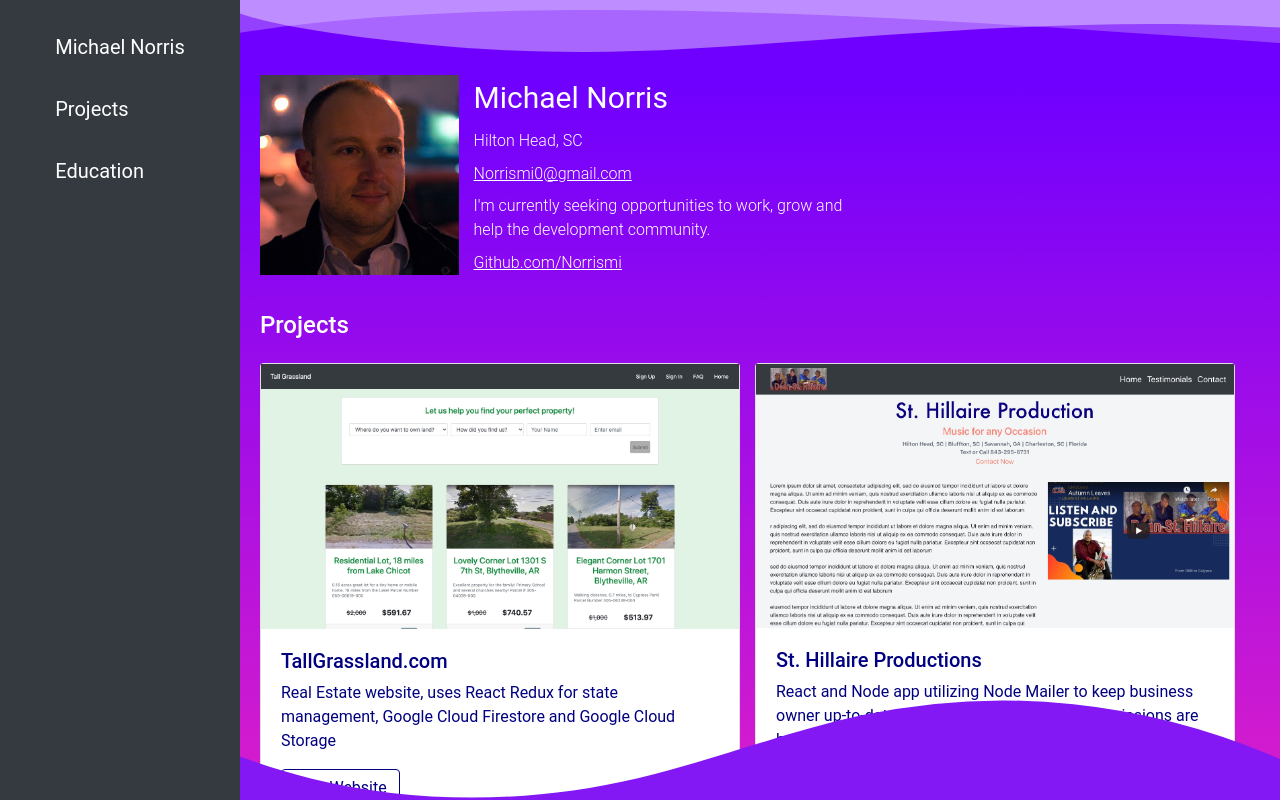
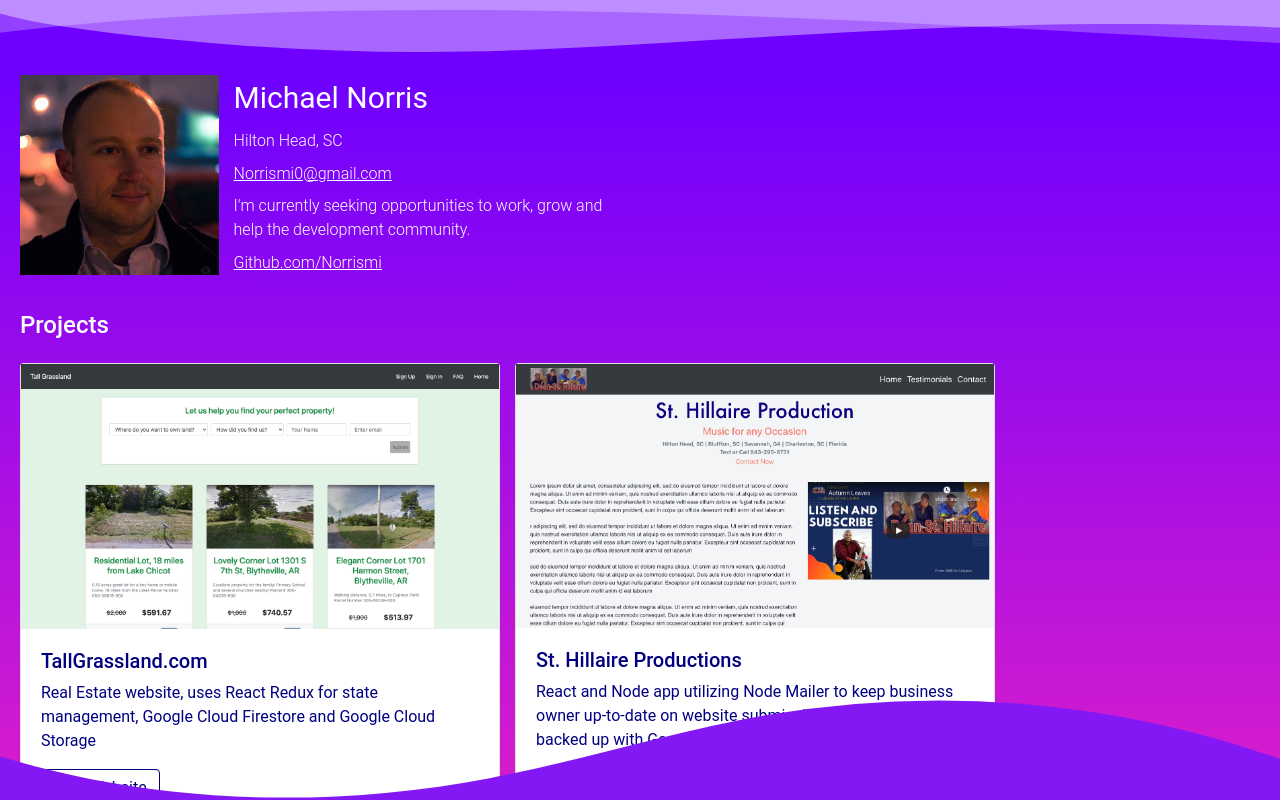
Before and after one commit to Norrismi/react_portfolio, a React (Create React App) app: page /projects in a window 1280 px wide. Built offline with nearby package versions, Linux system fonts and the light colour scheme.

Commit message:
before reworking navbar

```diff
--- a/package.json
+++ b/package.json
@@ -6,9 +6,9 @@
     "@testing-library/jest-dom": "^4.2.4",
     "@testing-library/react": "^9.3.2",
     "@testing-library/user-event": "^7.1.2",
-    "bootstrap": "^4.5.1",
+    "bootstrap": "^4.6.0",
     "react": "^16.13.1",
-    "react-bootstrap": "^1.3.0",
+    "react-bootstrap": "^1.4.3",
     "react-dom": "^16.13.1",
     "react-router-dom": "^5.2.0",
     "react-scripts": "3.4.1"
--- a/src/components/Nav/SideNav/SideNav.css
+++ b/src/components/Nav/SideNav/SideNav.css
@@ -1,4 +1,4 @@
-.right-side{
+/* .right-side{
     height: 100vh;
 
 }
@@ -6,6 +6,16 @@
 .left-side{
     height: 100vh;
 
+} */
+
+.sidebar__container{
+    display: flex;
+    flex-direction: column !important;
+}
+
+.sidenav__links{
+    display: flex;
+    flex-direction: column !important ;
 }
 
 
--- a/src/components/Nav/SideNav/SideNav.js
+++ b/src/components/Nav/SideNav/SideNav.js
@@ -5,9 +5,48 @@
 
 const SideNav = () => {
   return (
+    <div className='sidebar__container'>
 
-      <nav className="navbar sticky-top bg-dark left-side ">
-        <Nav className="navbar-nav sidebar">
+
+      {/* <div className="navbar-expand-lg navbar-dark bg-dark sticky-top sidenav__links">
+
+        <button className="navbar-toggler" type="button" data-toggle="collapse"
+          data-target="#navbarTogglerDemo01" aria-controls="navbarTogglerDemo01"
+          aria-expanded="true" aria-label="Toggle navigation"
+
+        >
+
+
+          <span className="navbar-toggler-icon"></span>
+        </button>
+        <a className="navbar-brand" href="/">
+
+
+
+        </a>
+        <div className="collapse navbar-collapse " id="navbarTogglerDemo01">
+
+          <ul className="navbar-nav ml-auto mt-2 mt-lg-0">
+            <li className="nav-item active">
+              <a className="nav-link" href="/">Michael Norris </a>
+            </li>
+            <li className="nav-item active">
+              <a className="nav-link" href="/projects">Projects</a>
+            </li>
+            <li className="nav-item active">
+              <a className="nav-link" href="/education">Education</a>
+            </li>
+
+          </ul>
+
+        </div>
+      </div> */}
+
+
+      <nav className="navbar sticky-top bg-dark left-side  ">
+
+
+        <Nav className="navbar-nav sidebar  collapseOnSelect ">
           <NavLink
             exact
             to="/"
@@ -21,8 +60,10 @@
           <NavLink to="/education" className="d-inline p-3  text-white link">
             Education
           </NavLink>
-        </Nav>
+        </Nav >
       </nav>
+
+    </div>
 
   );
 };
--- a/src/components/Projects/Projects.js
+++ b/src/components/Projects/Projects.js
@@ -46,9 +46,9 @@
       <div className="page-container  ">
 
 
-        <div className="navbar sticky-top bg-dark left-side-projects ">
+        {/* <div className="navbar sticky-top bg-dark left-side-projects ">
           <SideNav />
-        </div>
+        </div> */}
 
 
 
```
Also changed, not shown: public/index.html (+12 -0 lines), 1 other file (tests, documents, lock files or other folders).
